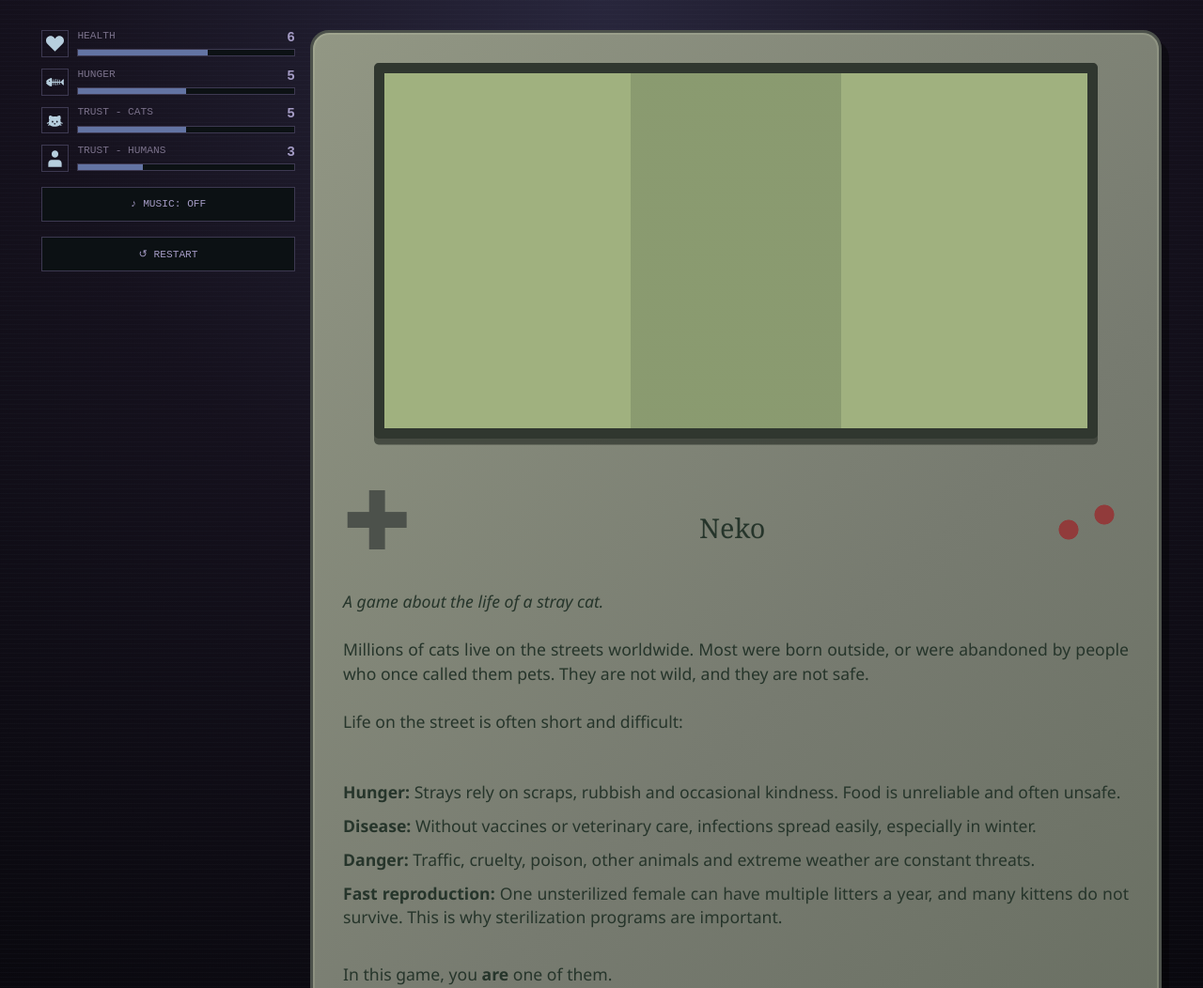
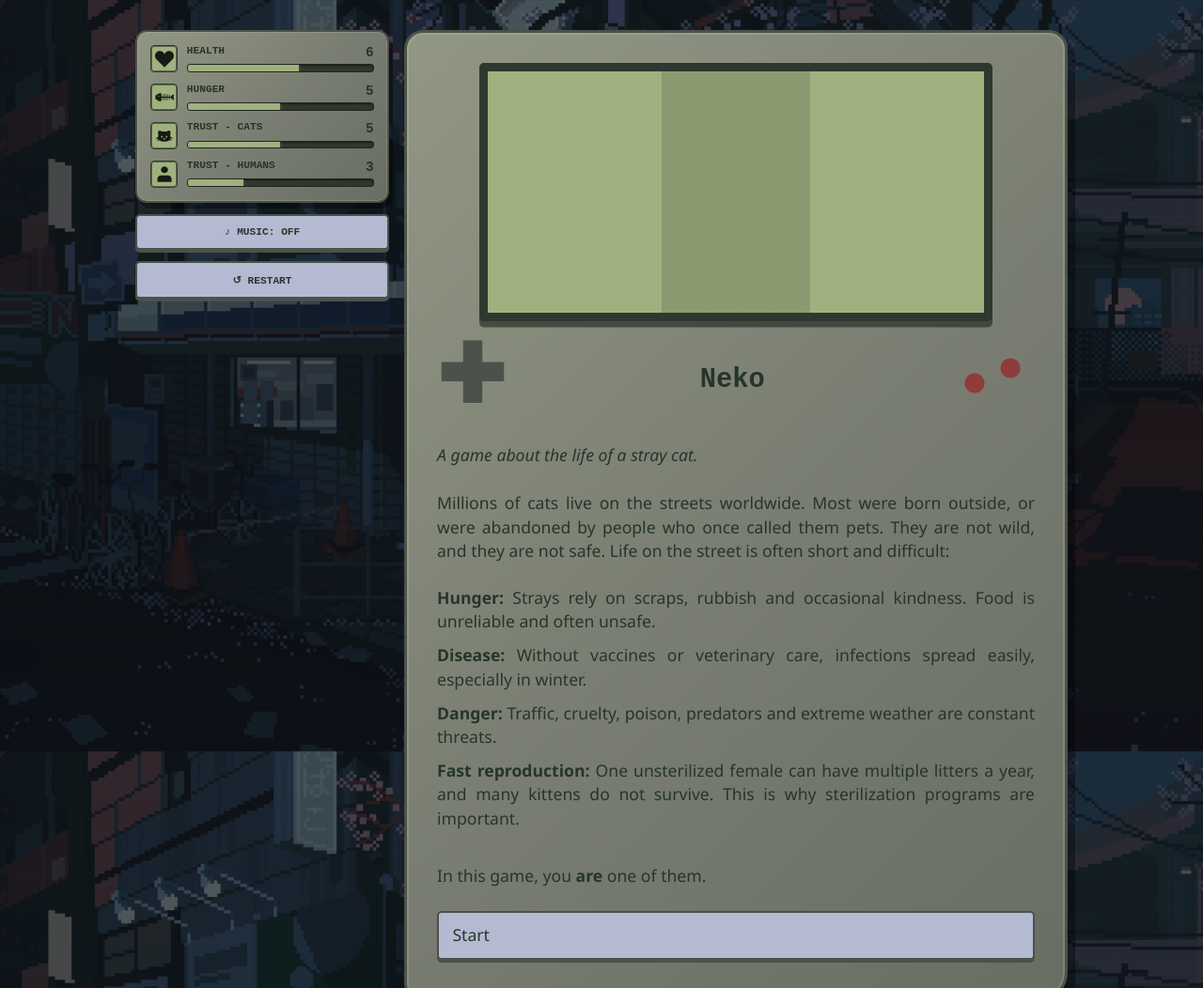
Before and after one commit to raquelvinagre/Neko-Game, a website: page build/Neko.html in a window 1280 px wide. Shown: the top 1052 px of the page at 94% size. Drawn offline with Linux system fonts and the light colour scheme; files whose address does not match are found by name.

Commit message:
New background and gameboy dimensions

```diff
--- a/build/Neko.html
+++ b/build/Neko.html
@@ -118,8 +118,8 @@ var LZString=function(){var r=String.fromCharCode,o="ABCDEFGHIJKLMNOPQRSTUVWXYZa
   --gameboy-shell-red: #913b3b;
   --gameboy-screen: #a0b17f;
   --gameboy-ink: #26352b;
-  --link-color: #d6e68a;
-  --link-hover-color: #ffffff;
+  --link-hover-color: #c4cfaf;
+  --bg-image: url('../assets/city.gif');
 }
 
 * {
@@ -127,10 +127,14 @@ var LZString=function(){var r=String.fromCharCode,o="ABCDEFGHIJKLMNOPQRSTUVWXYZa
 }
 
 body {
-  background:
-    linear-gradient(rgba(126, 130, 163, 0.03) 1px, transparent 1px),
-    radial-gradient(circle at 50% 0%, #28263c 0, #15111d 42%, #06060a 100%);
-  background-size: 100% 5px, auto;
+  background-color: #0c0a14;
+  background-image:
+    linear-gradient(rgba(10, 12, 18, 0.65), rgba(10, 12, 18, 0.75)),
+    var(--bg-image, url('../assets/city.gif'));
+  background-position: center center;
+  background-size: cover;
+  background-repeat: no-repeat;
+  background-attachment: fixed;
   color: var(--ink);
   font-family: 'Segoe UI', Tahoma, sans-serif;
   font-size: 16px;
@@ -138,7 +142,7 @@ body {
 }
 
 #story {
-  max-width: 1200px;
+  max-width: 1000px;
   margin: 2rem auto;
   padding: 0 0.25rem 2rem;
 }
@@ -174,13 +178,14 @@ body {
 .scene-media {
   background: var(--gameboy-screen);
   border: 0.7rem solid #30372f;
+  border: 0.6rem solid #30372f;
   clear: both;
   border-radius: 0.3rem;
   display: block;
   box-shadow: inset 0 0 0 0.25rem #586c4d, 0 0.4rem 0 rgba(44, 49, 42, 0.7);
-  height: clamp(240px, 38vw, 400px);
+  height: clamp(180px, 26vw, 275px);
   margin: 0 auto 0.35rem;
-  max-width: 92%;
+  max-width: 86%;
   overflow: hidden;
   position: relative;
   visibility: visible;
@@ -283,9 +288,9 @@ body {
   align-items: center;
   gap: 0.8rem;
   justify-content: space-between;
-  font-family: Georgia, 'Times New Roman', serif;
+  font-family: Courier New, monospace;
   font-size: clamp(1.35rem, 3vw, 1.8rem);
-  font-weight: 500;
+  font-weight: 2500;
   line-height: 1.35;
   margin: 0.35rem 0 0.5rem;
   min-width: 0;
@@ -319,8 +324,17 @@ body {
   width: 5rem;
 }
 
-.scene-media + h1, .scene-media + h2, .scene-media + h3 {
-  margin-top: 0;
+.scene-media + br {
+  display: none;
+}
+
+.scene-media + h1,
+.scene-media ~ h1,
+.scene-media + h2,
+.scene-media ~ h2,
+.scene-media + h3,
+.scene-media ~ h3 {
+  margin-top: 0.15rem;
 }
 
 .passage ul {
@@ -339,7 +353,7 @@ body {
   background: transparent;
   border: 0;
   box-shadow: none;
-  color: var(--link-color, #d6e68a) !important;
+  color: var(--gameboy-screen) !important;
   display: inline;
   font-weight: 600;
   padding: 0;
@@ -390,12 +404,18 @@ html[data-debug-view] .debug[data-name]::after {
 } */
 
 .status-panel {
-  color: var(--muted);
+  background: linear-gradient(135deg, #929784, var(--gameboy-shell) 58%, #686e61);
+  border: 2px solid var(--gameboy-shell-dark);
+  border-radius: 0.75rem;
+  box-shadow: 4px 6px 0 rgba(0, 0, 0, 0.35), inset 0 0 0 1px rgba(219, 224, 194, 0.18);
+  color: var(--gameboy-ink);
   display: grid;
   font-family: 'Courier New', monospace;
   font-size: 0.7rem;
+  font-weight: 700;
   gap: 0.75rem;
   grid-template-columns: 1fr;
+  padding: 0.9rem;
   width: 100%;
 }
 
@@ -412,13 +432,18 @@ html[data-debug-view] .debug[data-name]::after {
 }
 
 .status-label {
+  color: var(--gameboy-ink);
   display: flex;
+  font-weight: 700;
   justify-content: space-between;
 }
 
 .status-icon {
-  border: 1px solid var(--steel);
-  color: var(--muted);
+  background: var(--gameboy-screen);
+  border: 1.5px solid #30372f;
+  border-radius: 0.25rem;
+  box-shadow: inset 0 0 0 1px #586c4d;
+  color: var(--gameboy-ink);
   display: inline-block;
   flex: 0 0 1.8rem;
   font-size: 0.45rem;
@@ -431,24 +456,27 @@ html[data-debug-view] .debug[data-name]::after {
 
 .status-icon img {
   display: block;
-  filter: invert(78%) sepia(10%) saturate(450%) hue-rotate(160deg);
+  filter: brightness(0) opacity(0.85);
   height: 1.2rem;
   margin: 0.25rem;
   width: 1.2rem;
 }
 
 .status-bar {
-  background: var(--street);
-  border: 1px solid var(--steel);
+  background: #30372f;
+  border: 1.5px solid #20251f;
+  border-radius: 0.2rem;
+  box-shadow: inset 0 1px 2px rgba(0, 0, 0, 0.5);
   display: block;
-  height: 0.5rem;
+  height: 0.55rem;
   margin-top: 0.3rem;
   overflow: hidden;
   width: 100%;
 }
 
 .status-fill {
-  background: var(--blue);
+  background: var(--gameboy-screen);
+  box-shadow: 0 0 4px rgba(160, 177, 127, 0.4);
   display: block;
   height: 100%;
   transition: width 180ms ease;
@@ -456,27 +484,30 @@ html[data-debug-view] .debug[data-name]::after {
 }
 
 .status-panel b {
-  color: var(--blue-light);
+  color: var(--gameboy-ink);
   font-size: 0.9rem;
 }
 
 .music-toggle {
-  background: var(--street);
-  border: 1px solid var(--steel);
-  color: var(--blue-light);
+  background: #b5bad3;
+  border: 2px solid var(--gameboy-shell-dark);
+  border-radius: 0.3rem;
+  box-shadow: 0 3px 0 var(--gameboy-shell-dark);
+  color: var(--gameboy-ink);
   cursor: pointer;
   font-family: 'Courier New', monospace;
   font-size: 0.7rem;
-  margin-top: 1rem;
+  font-weight: 700;
+  margin-top: 0.75rem;
   padding: 0.7rem 0.8rem;
-  transition: background 150ms ease, color 150ms ease, box-shadow 150ms ease;
+  transition: background 150ms ease, color 150ms ease, transform 150ms ease;
   width: 100%;
 }
 
 .music-toggle:hover, .music-toggle[aria-pressed='true'] {
-  background: #2f263e;
-  box-shadow: 0 0 12px rgba(99, 103, 163, 0.25);
-  color: #fff;
+  background: #e2e5c7;
+  color: #101c16;
+  transform: translateY(1px);
 }
 
 @media (max-width: 600px) {
@@ -669,6 +700,15 @@ setup.adjust = function (name, amount) {
       Engine.restart();
     }
   });
+
+  const bgImg = new Image();
+  bgImg.src = 'assets/city.gif';
+  bgImg.onload = () => {
+    document.documentElement.style.setProperty('--bg-image', "url('assets/city.gif')");
+  };
+  bgImg.onerror = () => {
+    document.documentElement.style.setProperty('--bg-image', "url('../assets/city.gif')");
+  };
 })();</script><tw-passagedata pid="1" name="StoryInterface" tags="" position="100,100" size="100,100">&lt;div class=&quot;game-layout&quot;&gt;
   &lt;aside class=&quot;status-sidebar&quot; aria-label=&quot;Cat status&quot;&gt;
     &lt;div class=&quot;status-panel&quot;&gt;
@@ -728,17 +768,13 @@ setup.adjust = function (name, amount) {
 ! Neko
 //A game about the life of a stray cat.//
 
-Millions of cats live on the streets worldwide. Most were born outside, or were abandoned by people who once called them pets. They are not wild, and they are not safe.
-
-Life on the street is often short and difficult:
-
+Millions of cats live on the streets worldwide. Most were born outside, or were abandoned by people who once called them pets. They are not wild, and they are not safe. Life on the street is often short and difficult:
 * &#39;&#39;Hunger:&#39;&#39; Strays rely on scraps, rubbish and occasional kindness. Food is unreliable and often unsafe.
 * &#39;&#39;Disease:&#39;&#39; Without vaccines or veterinary care, infections spread easily, especially in winter.
-* &#39;&#39;Danger:&#39;&#39; Traffic, cruelty, poison, other animals and extreme weather are constant threats.
+* &#39;&#39;Danger:&#39;&#39; Traffic, cruelty, poison, predators and extreme weather are constant threats.
 * &#39;&#39;Fast reproduction:&#39;&#39; One unsterilized female can have multiple litters a year, and many kittens do not survive. This is why sterilization programs are important.
 
 In this game, you &#39;&#39;are&#39;&#39; one of them.
-
 * [[Start|Alley]]</tw-passagedata><tw-passagedata pid="5" name="Alley" tags="" position="600,100" size="100,100">&lt;&lt;scene &quot;alley.mp4&quot; &quot;A city alley&quot;&gt;&gt;
 ! The Alley
 You wake up in a narrow alley, with the nasty smell of garbage filling your nose. The past nights were long and cold. Now, the city is waking up around you, but the streets are still quiet. Only the sound of water dripping from the air conditioning in the buildings and the occasional car passing by can be heard.
```
Also changed, not shown: 1 other file.
